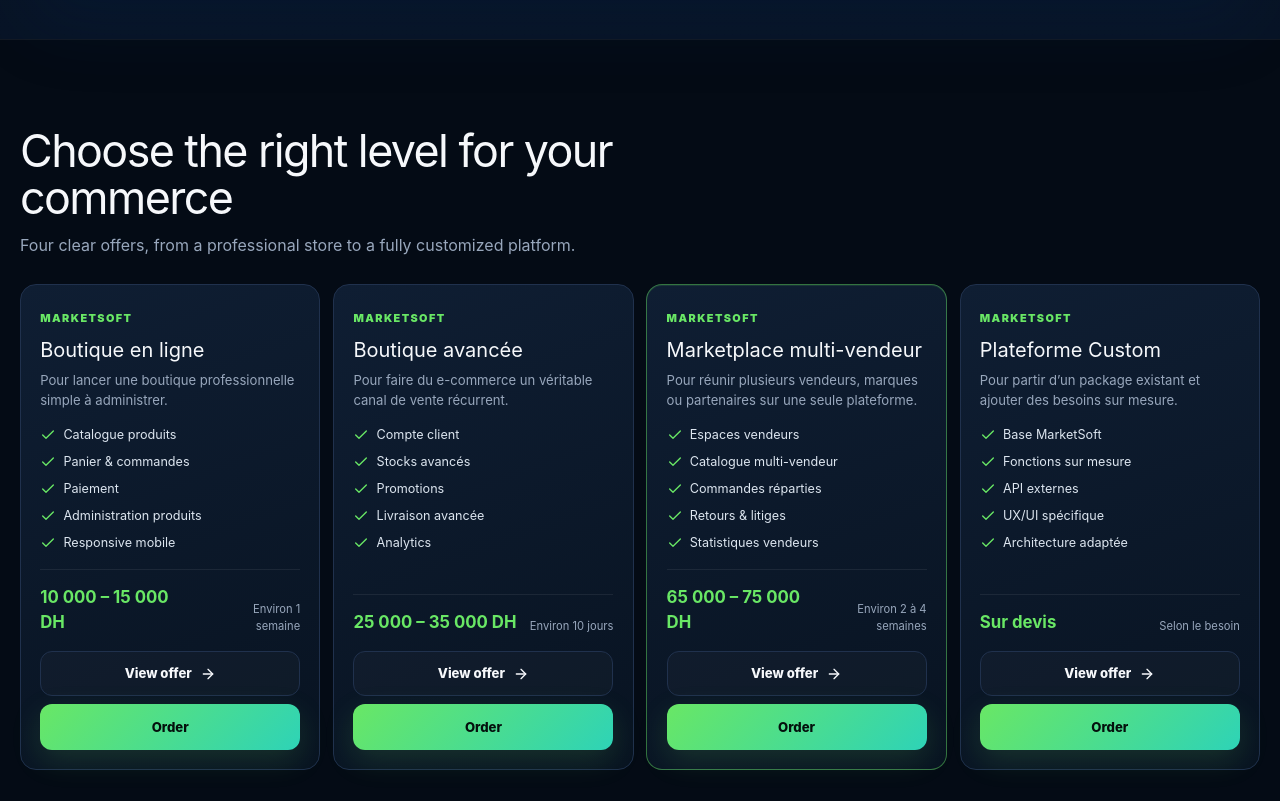
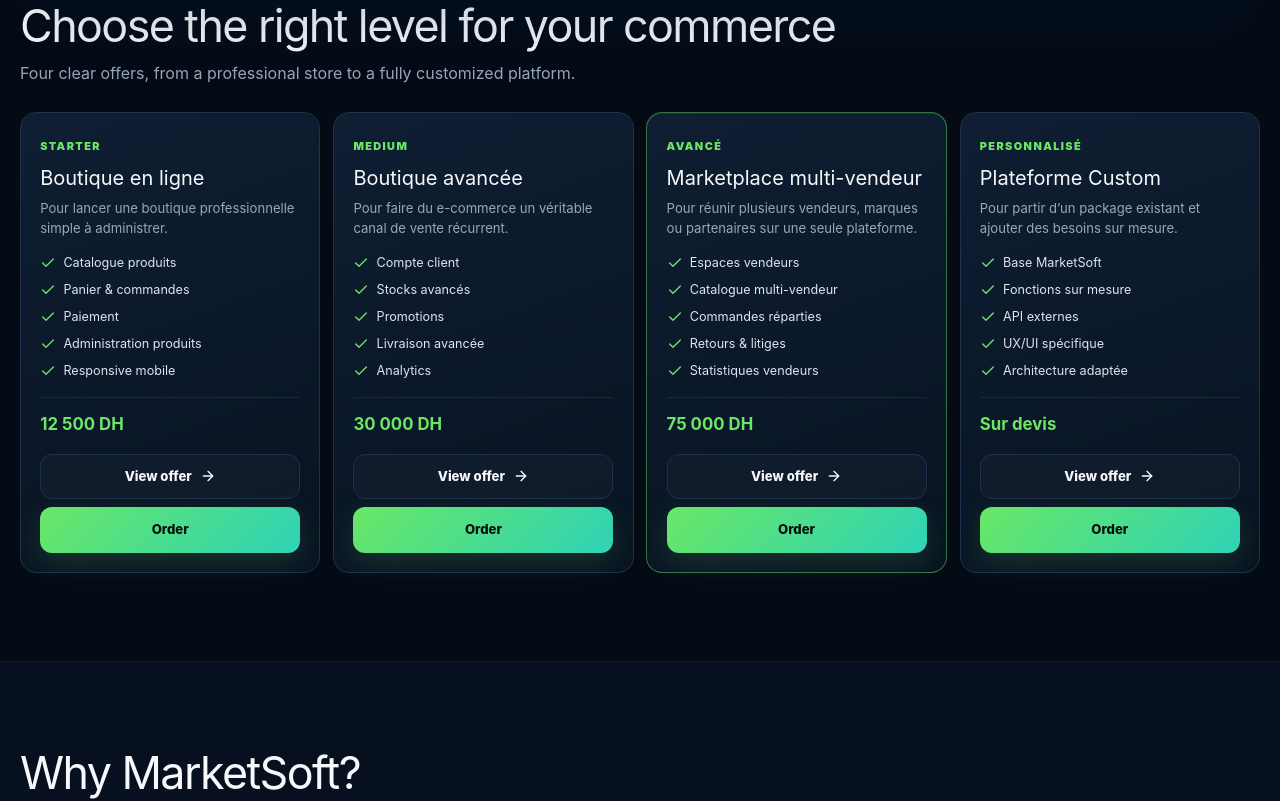
Before and after one commit to AxplifyServices/axplify-services-website, a Next.js app in the folder frontends/marketsoft/: page /en in a window 1280 px wide. Shown: the part 770-1571 px from the top of the page. Built offline with nearby package versions, Linux system fonts and the light colour scheme; no server answers.

Commit message:
MarketSoft

```diff
--- a/frontends/marketsoft/src/components/marketsoft/package-card.tsx
+++ b/frontends/marketsoft/src/components/marketsoft/package-card.tsx
@@ -1,4 +1,5 @@
 import { ArrowRight, Check } from 'lucide-react';
 import { Link } from '@/i18n/navigation';
 import type { MarketSoftPackage } from '@/lib/marketsoft-content';
-export function PackageCard({pkg,actions}:{pkg:MarketSoftPackage;actions:{details:string;order:string}}){return <article className="ms-package-card" data-package={pkg.slug}><div><span className="ms-package-card__kicker">MarketSoft</span><h3>{pkg.name}</h3><p>{pkg.target}</p></div><ul>{pkg.shortFeatures.map(item=><li key={item}><Check size={16}/>{item}</li>)}</ul><div className="ms-package-card__price"><strong>{pkg.price}</strong><span>{pkg.delay}</span></div><div className="ms-package-card__actions"><Link href={{pathname:'/packages/[packageSlug]',params:{packageSlug:pkg.slug}}} className="ms-button ms-button--ghost">{actions.details}<ArrowRight size={16}/></Link><Link href={{pathname:'/order',query:{package:pkg.slug,intent:'order'}}} className="ms-button ms-button--primary">{actions.order}</Link></div></article>}
+const PACKAGE_LEVELS: Record<MarketSoftPackage['slug'], string> = {store:'Starter',advanced:'Medium',marketplace:'Avancé',custom:'Personnalisé'};
+export function PackageCard({pkg,actions}:{pkg:MarketSoftPackage;actions:{details:string;order:string}}){return <article className="ms-package-card" data-package={pkg.slug}><div><span className="ms-package-card__kicker">{PACKAGE_LEVELS[pkg.slug]}</span><h3>{pkg.name}</h3><p>{pkg.target}</p></div><ul>{pkg.shortFeatures.map(item=><li key={item}><Check size={16}/>{item}</li>)}</ul><div className="ms-package-card__price"><strong>{pkg.price}</strong></div><div className="ms-package-card__actions"><Link href={{pathname:'/packages/[packageSlug]',params:{packageSlug:pkg.slug}}} className="ms-button ms-button--ghost">{actions.details}<ArrowRight size={16}/></Link><Link href={{pathname:'/order',query:{package:pkg.slug,intent:'order'}}} className="ms-button ms-button--primary">{actions.order}</Link></div></article>}
--- a/frontends/marketsoft/src/lib/marketsoft-content.ts
+++ b/frontends/marketsoft/src/lib/marketsoft-content.ts
@@ -89,9 +89,9 @@ const fr: Copy = {
   ]},
   order:{eyebrow:'Démarrer',orderTitle:'Commander votre package MarketSoft',demoTitle:'Booker une démo MarketSoft',intro:'Sélectionnez votre package et envoyez votre demande. Elle arrivera directement dans les commandes produits Axplify.',fields:{firstName:'Prénom',lastName:'Nom',company:'Entreprise',email:'Email',phone:'Téléphone',message:'Votre besoin',package:'Package',privacy:'J’accepte que mes informations soient utilisées pour traiter ma demande.'},submitOrder:'Envoyer ma commande',submitDemo:'Demander une démo',success:'Votre demande a bien été envoyée.',missingKey:'La clé d’intégration produit MarketSoft n’est pas configurée.'},
   packages:[
-    {slug:'store',name:'Boutique en ligne',target:'Pour lancer une boutique professionnelle simple à administrer.',price:'10 000 – 15 000 DH',delay:'Environ 1 semaine',shortFeatures:['Catalogue produits','Panier & commandes','Paiement','Administration produits','Responsive mobile'],audiences:['Commerces','Marques','Artisans','Distributeurs','Catalogue limité ou moyen'],modules:[{title:'Site public',items:['Accueil, présentation, catalogue et fiches produit','Contact, réseaux sociaux et pages légales','Responsive téléphone, tablette et desktop']},{title:'Vente',items:['Panier et commande sans compte','Coordonnées et récapitulatif de commande','Paiement en ligne, livraison ou virement selon besoin']},{title:'Administration',items:['Gestion des produits','Gestion des commandes','Consultation des messages de contact']}],outcomes:['Lancer rapidement un canal de vente propriétaire','Administrer produits et commandes sans complexité','Offrir un parcours d’achat professionnel'],options:['UX/UI plus personnalisé : +3 500 DH','Support & maintenance : 10 000 – 15 000 DH/an']},
-    {slug:'advanced',name:'Boutique avancée',target:'Pour faire du e-commerce un véritable canal de vente récurrent.',price:'25 000 – 35 000 DH',delay:'Environ 10 jours',shortFeatures:['Compte client','Stocks avancés','Promotions','Livraison avancée','Analytics'],audiences:['Marques avec catalogue important','Produits à variantes','Ventes régulières en ligne','Entreprises avec promotions','Équipes gérant contenu et stock'],modules:[{title:'Clients & conversion',items:['Comptes clients, adresses, favoris et factures','Paniers sauvegardés et relances','Avis et communication automatisée']},{title:'Stock & livraison',items:['Stock par variante et historique','Alertes de stock faible','Zones, tarifs et modes de livraison']},{title:'Marketing & pilotage',items:['Promotions et codes','Bannières et contenus','Dashboard et exports principaux']}],outcomes:['Augmenter la récurrence d’achat','Mieux piloter stocks et promotions','Réduire les tâches répétitives'],options:['UX/UI plus personnalisé : +6 000 DH','Support & maintenance : 15 000 – 20 000 DH/an']},
-    {slug:'marketplace',name:'Marketplace multi-vendeur',target:'Pour réunir plusieurs vendeurs, marques ou partenaires sur une seule plateforme.',price:'65 000 – 75 000 DH',delay:'Environ 2 à 4 semaines',shortFeatures:['Espaces vendeurs','Catalogue multi-vendeur','Commandes réparties','Retours & litiges','Statistiques vendeurs'],audiences:['Marketplaces sectorielles','Distributeurs multi-fournisseurs','Groupements de commerçants','Réseaux et fédérations','Plateformes à commission'],modules:[{title:'Vendeurs',items:['Inscription, validation et suspension','Espace vendeur et profil public','Produits, prix, stock et commandes limités au vendeur']},{title:'Marketplace',items:['Catalogue et panier multi-vendeur','Répartition des commandes','Livraisons et statuts séparés']},{title:'Contrôle',items:['Validation produits','Retours, litiges et avis vendeurs','Rôles internes et statistiques détaillées']}],outcomes:['Créer un modèle de vente multi-partenaire','Conserver le contrôle global de la marketplace','Donner de l’autonomie aux vendeurs sans exposer les autres données'],options:['UX/UI plus personnalisé : +12 000 DH','Support & maintenance : 40 000 – 50 000 DH/an']},
+    {slug:'store',name:'Boutique en ligne',target:'Pour lancer une boutique professionnelle simple à administrer.',price:'12 500 DH',delay:'Environ 1 semaine',shortFeatures:['Catalogue produits','Panier & commandes','Paiement','Administration produits','Responsive mobile'],audiences:['Commerces','Marques','Artisans','Distributeurs','Catalogue limité ou moyen'],modules:[{title:'Site public',items:['Accueil, présentation, catalogue et fiches produit','Contact, réseaux sociaux et pages légales','Responsive téléphone, tablette et desktop']},{title:'Vente',items:['Panier et commande sans compte','Coordonnées et récapitulatif de commande','Paiement en ligne, livraison ou virement selon besoin']},{title:'Administration',items:['Gestion des produits','Gestion des commandes','Consultation des messages de contact']}],outcomes:['Lancer rapidement un canal de vente propriétaire','Administrer produits et commandes sans complexité','Offrir un parcours d’achat professionnel'],options:['UX/UI plus personnalisé : +3 500 DH','Support & maintenance : 10 000 – 15 000 DH/an']},
+    {slug:'advanced',name:'Boutique avancée',target:'Pour faire du e-commerce un véritable canal de vente récurrent.',price:'30 000 DH',delay:'Environ 10 jours',shortFeatures:['Compte client','Stocks avancés','Promotions','Livraison avancée','Analytics'],audiences:['Marques avec catalogue important','Produits à variantes','Ventes régulières en ligne','Entreprises avec promotions','Équipes gérant contenu et stock'],modules:[{title:'Clients & conversion',items:['Comptes clients, adresses, favoris et factures','Paniers sauvegardés et relances','Avis et communication automatisée']},{title:'Stock & livraison',items:['Stock par variante et historique','Alertes de stock faible','Zones, tarifs et modes de livraison']},{title:'Marketing & pilotage',items:['Promotions et codes','Bannières et contenus','Dashboard et exports principaux']}],outcomes:['Augmenter la récurrence d’achat','Mieux piloter stocks et promotions','Réduire les tâches répétitives'],options:['UX/UI plus personnalisé : +6 000 DH','Support & maintenance : 15 000 – 20 000 DH/an']},
+    {slug:'marketplace',name:'Marketplace multi-vendeur',target:'Pour réunir plusieurs vendeurs, marques ou partenaires sur une seule plateforme.',price:'75 000 DH',delay:'Environ 2 à 4 semaines',shortFeatures:['Espaces vendeurs','Catalogue multi-vendeur','Commandes réparties','Retours & litiges','Statistiques vendeurs'],audiences:['Marketplaces sectorielles','Distributeurs multi-fournisseurs','Groupements de commerçants','Réseaux et fédérations','Plateformes à commission'],modules:[{title:'Vendeurs',items:['Inscription, validation et suspension','Espace vendeur et profil public','Produits, prix, stock et commandes limités au vendeur']},{title:'Marketplace',items:['Catalogue et panier multi-vendeur','Répartition des commandes','Livraisons et statuts séparés']},{title:'Contrôle',items:['Validation produits','Retours, litiges et avis vendeurs','Rôles internes et statistiques détaillées']}],outcomes:['Créer un modèle de vente multi-partenaire','Conserver le contrôle global de la marketplace','Donner de l’autonomie aux vendeurs sans exposer les autres données'],options:['UX/UI plus personnalisé : +12 000 DH','Support & maintenance : 40 000 – 50 000 DH/an']},
     {slug:'custom',name:'Plateforme Custom',target:'Pour partir d’un package existant et ajouter des besoins sur mesure.',price:'Sur devis',delay:'Selon le besoin',shortFeatures:['Base MarketSoft','Fonctions sur mesure','API externes','UX/UI spécifique','Architecture adaptée'],audiences:['Process métier spécifiques','Intégrations externes importantes','Parcours très personnalisés','Déploiement multi-pays','Évolutions complexes'],modules:[{title:'Base',items:['Choix d’un package MarketSoft comme fondation','Modules activés selon le besoin','Architecture adaptée au périmètre']},{title:'Sur mesure',items:['Fonctionnalités métier spécifiques','Intégrations API et logiciels externes','Parcours et interfaces dédiés']},{title:'Accompagnement',items:['Cadrage du besoin','Estimation dédiée','Plan de déploiement et maintenance adaptés']}],outcomes:['Éviter de reconstruire ce qui existe déjà','Concentrer le budget sur les besoins réellement spécifiques','Faire évoluer MarketSoft autour du SI existant'],options:['UX/UI : selon besoin','Support & maintenance : base du package + suppléments']}
   ]
 };
```
Also changed, not shown: frontends/marketsoft/src/app/[locale]/page.tsx (+1 -1 lines), frontends/marketsoft/src/app/globals.css.
